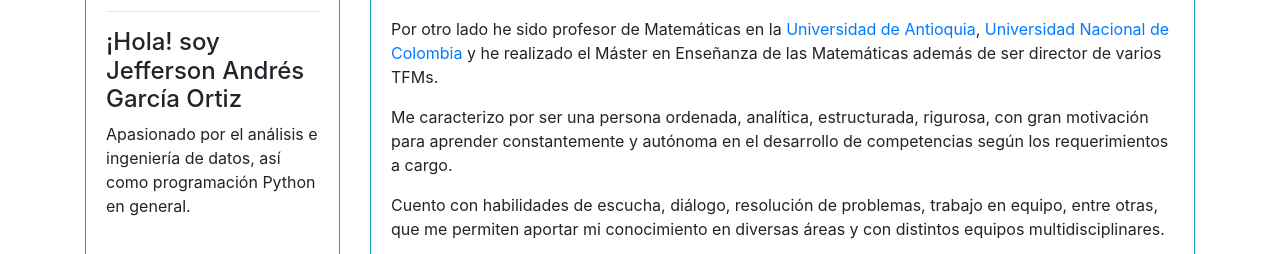
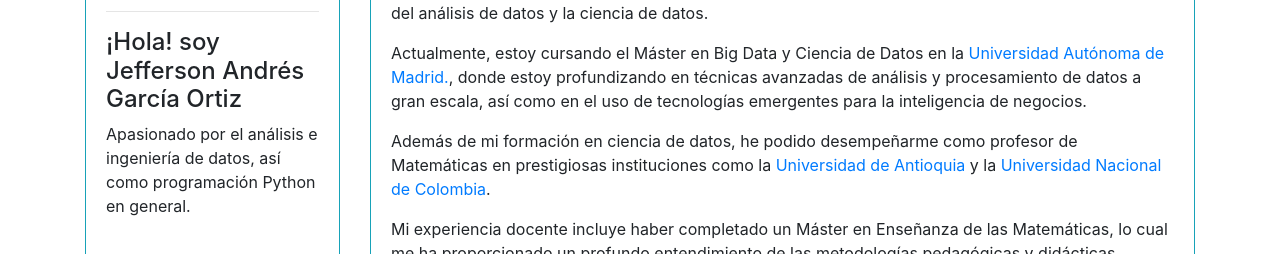
Before and after one commit to jandortiz/curriculum, a Django app: page / in a window 1280 px wide. Shown: the part 194-448 px from the top of the page. Run offline with Django 5.2, Linux system fonts and the light colour scheme.

Commit message:
feat:actualiza presentacion

```diff
--- a/presentation/templates/presentation/home.html
+++ b/presentation/templates/presentation/home.html
@@ -27,14 +27,17 @@
                         <hr>
 
 
-                        <p>Matemático, con amplia experiencia en la optimización, automatización de procesos e implementación de herramientas analíticas que permitan la toma de decisiones con base en información precisa y actualizada. Actualmente estoy realizando el Máster en Big Data y ciencia de datos por la <a href="https://www.uam.es/uam/inicio" target="_blank">Universidad Autónoma de Madrid.</a></p>
+                        <p>Matemático con una sólida formación académica y una vasta experiencia en la optimización y automatización de procesos, así como en la implementación de herramientas analíticas que facilitan la toma de decisiones basadas en información precisa y actualizada. Mi enfoque se centra en el desarrollo de soluciones que optimicen el rendimiento organizacional y mejoren la eficiencia a través del análisis de datos y la ciencia de datos.</p>
+
+                        <p> Actualmente, estoy cursando el Máster en Big Data y Ciencia de Datos en la <a href="https://www.uam.es/uam/inicio" target="_blank">Universidad Autónoma de Madrid.</a>, donde estoy profundizando en técnicas avanzadas de análisis y procesamiento de datos a gran escala, así como en el uso de tecnologías emergentes para la inteligencia de negocios.</p>
+
+                        <p>Además de mi formación en ciencia de datos, he podido desempeñarme como profesor de Matemáticas en prestigiosas instituciones como la <a href="https://acortar.link/9q9b2X" target="_blank">Universidad de Antioquia</a> y la <a href="https://medellin.unal.edu.co/" target="_blank">Universidad Nacional de Colombia</a>.</p>
+
+                        <p>Mi experiencia docente incluye haber completado un Máster en Enseñanza de las Matemáticas, lo cual me ha proporcionado un profundo entendimiento de las metodologías pedagógicas y didácticas necesarias para la enseñanza eficaz de esta disciplina. He tenido la oportunidad de dirigir varios Trabajos de Fin de Máster (TFMs), guiando a los estudiantes en sus investigaciones y ayudándolos a desarrollar sus competencias matemáticas y analíticas.</p>
 
 
-                        <p>Por otro lado he sido profesor de Matemáticas en la <a href="https://acortar.link/9q9b2X" target="_blank">Universidad de Antioquia</a>, <a href="https://medellin.unal.edu.co/" target="_blank">Universidad Nacional de Colombia</a> y he realizado el Máster en Enseñanza de las Matemáticas además de ser director de varios TFMs.</p>
+                        <p>Me destaco por ser una persona ordenada, analítica, estructurada y rigurosa, características que aplico en cada proyecto y actividad que emprendo. Mi gran motivación para el aprendizaje continuo me impulsa a actualizarme constantemente y a desarrollar nuevas habilidades y competencias, adaptándome a los requerimientos específicos de cada proyecto. Esta capacidad de autogestión me permite enfrentar desafíos con autonomía y eficacia, asegurando resultados óptimos en mis responsabilidades.</p>
 
-                        <p>Me caracterizo por ser una persona ordenada, analítica, estructurada, rigurosa, con gran motivación para aprender constantemente y autónoma en el desarrollo de competencias según los requerimientos a cargo.</p>
-
-                        <p>Cuento con habilidades de escucha, diálogo, resolución de problemas, trabajo en equipo, entre otras, que me permiten aportar mi conocimiento en diversas áreas y con distintos equipos multidisciplinares.</p>
 
                         <ul class="social-links">
                             <li><a href="https://www.linkedin.com/in/jegarciaor/" target="_blank"><img class="social" src="{% static 'images/linkedin.png' %}"></a></li>
```
